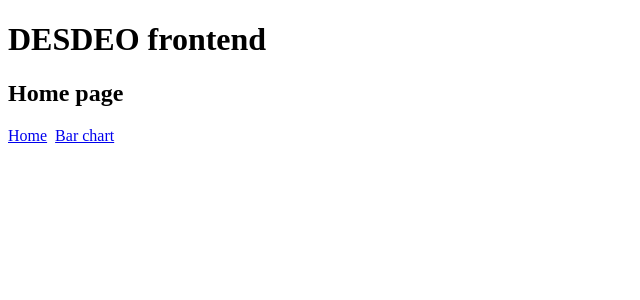
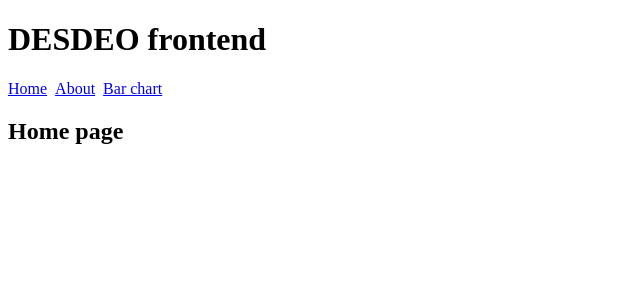
Before and after one commit to mika-alaoutinen/desdeo-frontend, a React (Create React App) app: page / in a window 1280 px wide. Shown: the top 300 px of the page, without its empty margins (0-640 px from the left). Built offline with nearby package versions, Linux system fonts and the light colour scheme.

Commit message:
Dev (#7)
Add About view

```diff
--- a/src/App.tsx
+++ b/src/App.tsx
@@ -1,13 +1,16 @@
 import React from 'react'
 
-import Navigation from './components/navigation/Navigation'
+import Header from './components/common/Header'
+import Navigation from './components/common/Navigation'
+import Routes from './router/Routes'
 
 const App: React.FC = () => {
 
   return (
     <div className='App'>
-      <h1>DESDEO frontend</h1>
+      <Header />
       <Navigation />
+      <Routes />
     </div>
   )
 }
--- /dev/null
+++ b/src/components/common/Header.tsx
@@ -0,0 +1,9 @@
+import React from 'react'
+
+const Header: React.FC = () => (
+  <div className='Header'>
+    <h1>DESDEO frontend</h1>
+  </div>
+)
+
+export default Header
--- /dev/null
+++ b/src/components/common/Navigation.tsx
@@ -0,0 +1,22 @@
+import React from 'react'
+import { Link } from 'react-router-dom'
+
+import { about, barchart, home } from '../../constants'
+
+const Navigation: React.FC = () => (
+  <nav>
+    <Link style={{ paddingRight: '0.5em' }} to={home}>
+      Home
+    </Link>
+
+    <Link style={{ paddingRight: '0.5em' }} to={about}>
+      About
+    </Link>
+
+    <Link style={{ paddingRight: '0.5em' }} to={barchart}>
+      Bar chart
+    </Link>
+  </nav>
+)
+
+export default Navigation
--- a/src/components/navigation/Navigation.tsx
+++ /dev/null
@@ -1,23 +0,0 @@
-import React from 'react'
-import { Link } from 'react-router-dom'
-
-import Routes from '../../router/Routes'
-import { barchart, home } from '../../constants'
-
-const Navigation: React.FC = () => (
-  <div className='navigation'>
-    <Routes />
-
-    <nav className='navigation-bar'>
-      <Link style={{ paddingRight: '0.5em' }} to={home}>
-        Home
-      </Link>
-
-      <Link style={{ paddingRight: '0.5em' }} to={barchart}>
-        Bar chart
-      </Link>
-    </nav>
-  </div>
-)
-
-export default Navigation
--- a/src/components/BarChartComponent.tsx
+++ b/src/components/viz/BarChartComponent.tsx
@@ -2,9 +2,9 @@ import React from 'react'
 
 import BarChart from 'desdeo-d3-barchart'
 import { useDispatch } from 'react-redux'
-import { useVariableValues, useMaxVariable } from '../hooks/barChartHooks'
-import { reverseVariables } from '../store/desdeo/desdeoActions'
-import { addVariable } from '../store/desdeo/desdeoThunkActions'
+import { useVariableValues, useMaxVariable } from '../../hooks/barChartHooks'
+import { reverseVariables } from '../../store/desdeo/desdeoActions'
+import { addVariable } from '../../store/desdeo/desdeoThunkActions'
 
 const BarChartComponent: React.FC = () => {
   const dispatch = useDispatch()
--- a/src/constants.ts
+++ b/src/constants.ts
@@ -1,6 +1,10 @@
 // Frontend views
 export const home = '/'
+export const about = '/about'
 export const barchart = '/barchart'
 
 // Backend endpoints
 export const baseUrl = 'http://localhost:3001'
+
+// Miscellaneous
+export const githubLink = 'https://github.com/mika-alaoutinen/desdeo-frontend'
--- a/src/router/Routes.tsx
+++ b/src/router/Routes.tsx
@@ -1,12 +1,14 @@
 import React from 'react'
 import { Route, Switch } from 'react-router-dom'
 
+import AboutView from '../views/AboutView'
 import BarChartView from '../views/BarChartView'
 import HomeView from '../views/HomeView'
-import { barchart, home } from '../constants'
+import { about, barchart, home } from '../constants'
 
 const Routes: React.FC = () => (
   <Switch>
+    <Route exact path={about} component={AboutView} />
     <Route exact path={barchart} component={BarChartView} />
     <Route exact path={home} component={HomeView} />
   </Switch>
--- /dev/null
+++ b/src/views/AboutView.tsx
@@ -0,0 +1,20 @@
+import React from 'react'
+import { githubLink } from '../constants'
+
+const AboutView: React.FC = () => (
+  <div className='About'>
+    <h2>About DESDEO</h2>
+
+    <p>Add information about using DESDEO here.</p>
+
+    Source code: <a
+      href={githubLink}
+      rel='noopener noreferrer'
+      target='_blank'
+      >
+        link
+    </a>
+  </div>
+)
+
+export default AboutView
--- a/src/views/BarChartView.tsx
+++ b/src/views/BarChartView.tsx
@@ -1,8 +1,8 @@
 import React from 'react'
-import BarChartComponent from '../components/BarChartComponent'
+import BarChartComponent from '../components/viz/BarChartComponent'
 
 const BarChartView: React.FC = () => (
-  <div>
+  <div className='BarChart'>
     <h2>Bar chart page</h2>
     <BarChartComponent />
   </div>
--- a/src/views/HomeView.tsx
+++ b/src/views/HomeView.tsx
@@ -1,11 +1,9 @@
 import React from 'react'
 
-const HomeView: React.FC = () => {
-  return (
-    <div>
-      <h2>Home page</h2>
-    </div>
-  )
-}
+const HomeView: React.FC = () => (
+  <div className='Home'>
+    <h2>Home page</h2>
+  </div>
+)
 
 export default HomeView
```
